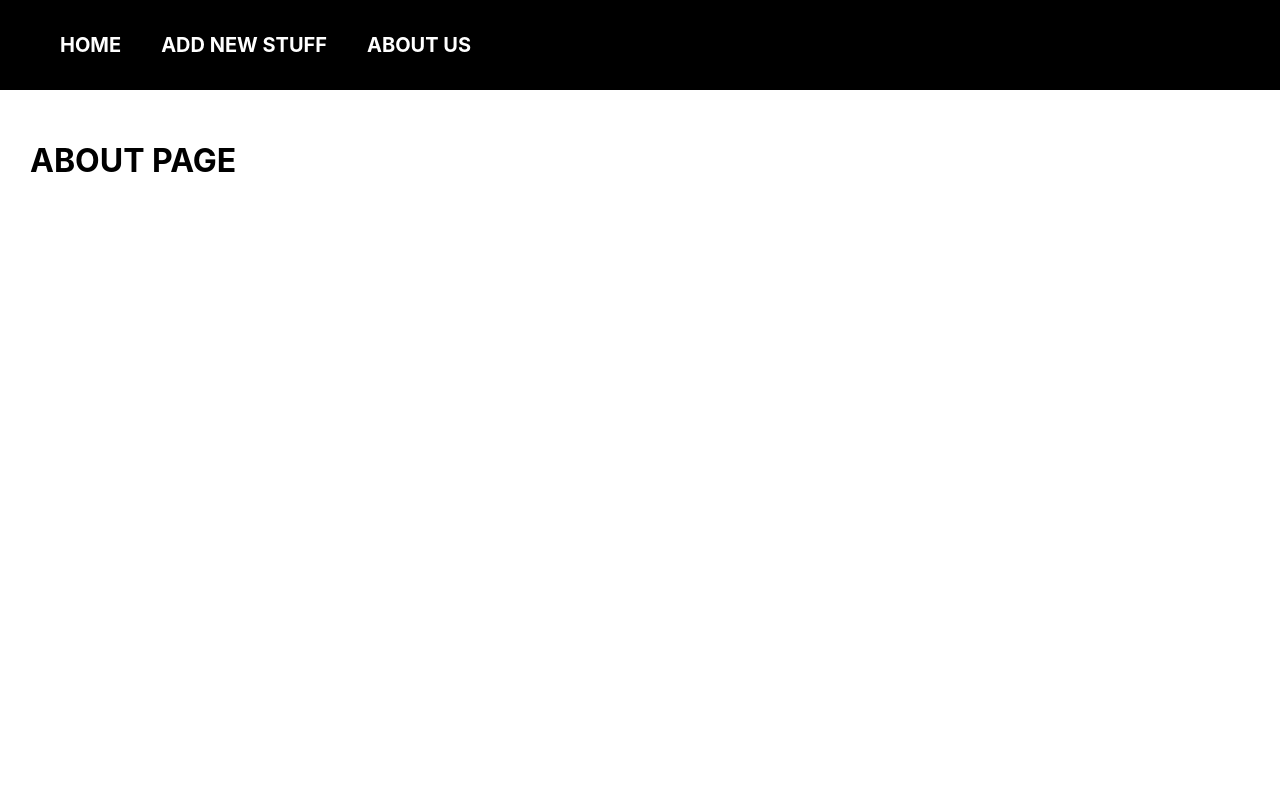
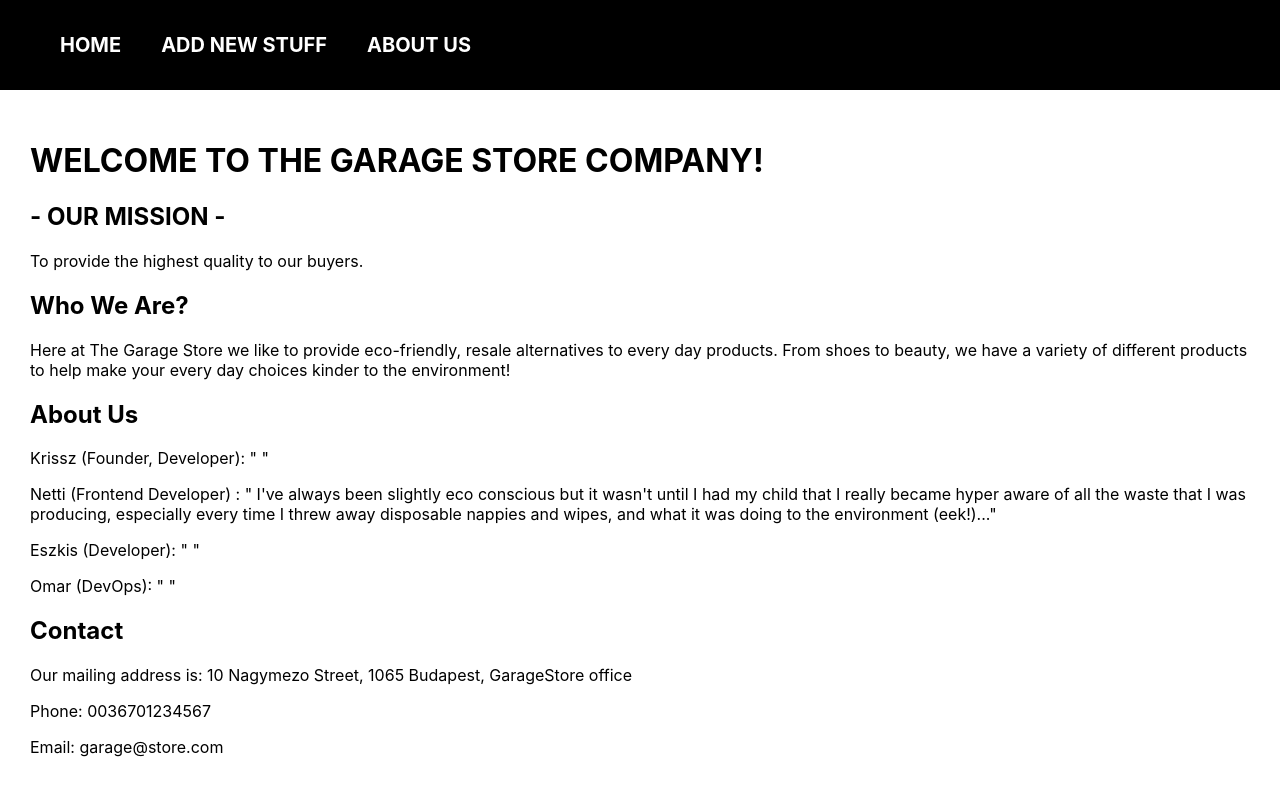
Before and after one commit to omartou/GarageStore, a React (Create React App) app in the folder garage-store-ui/: page /about in a window 1280 px wide. Shown: the top 796 px of the page. Built offline with nearby package versions, Linux system fonts and the light colour scheme.

Commit message:
create about page on '/about' endpoint

```diff
--- a/garage-store-ui/src/components/About.js
+++ b/garage-store-ui/src/components/About.js
@@ -2,13 +2,26 @@ import React from 'react';
 
 function About() {
     return (
-        <div style={about}>
-            <h1>ABOUT PAGE</h1>
+        <div style={aboutStyle}>
+            <h1>WELCOME TO THE GARAGE STORE COMPANY!</h1>
+            <h2>- OUR MISSION - </h2>
+            <p>To provide the highest quality to our buyers.</p>
+            <h2>Who We Are?</h2>
+            <p>Here at The Garage Store we like to provide eco-friendly, resale alternatives to every day products. From shoes to beauty, we have a variety of different products to help make your every day choices kinder to the environment!</p>
+            <h2>About Us</h2>
+            <p>Krissz (Founder, Developer): " "</p>
+            <p>Netti (Frontend Developer) : " I've always been slightly eco conscious but it wasn't until I had my child that I really became hyper aware of all the waste that I was producing, especially every time I threw away disposable nappies and wipes, and what it was doing to the environment (eek!)..."</p>
+            <p>Eszkis (Developer): " "</p>
+            <p>Omar (DevOps): " "</p>
+            <h2>Contact</h2>
+            <p>Our mailing address is: 10 Nagymezo Street, 1065 Budapest, GarageStore office</p>
+            <p>Phone: 0036701234567</p>
+            <p>Email: garage@store.com</p>
         </div>
     );
 }
 
-const about = {
+const aboutStyle = {
     marginTop: '90px',
     padding: '30px'
 }
```
